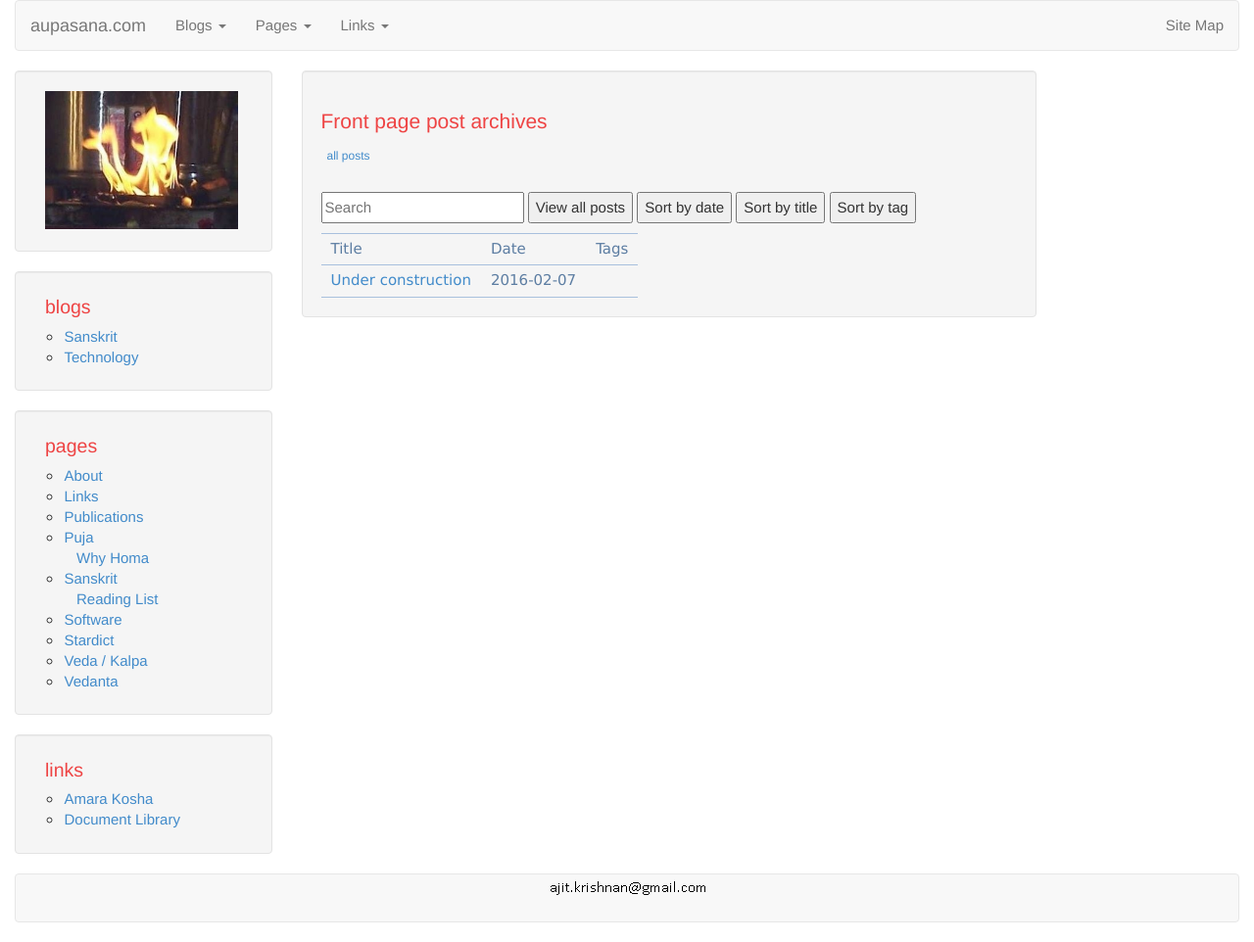
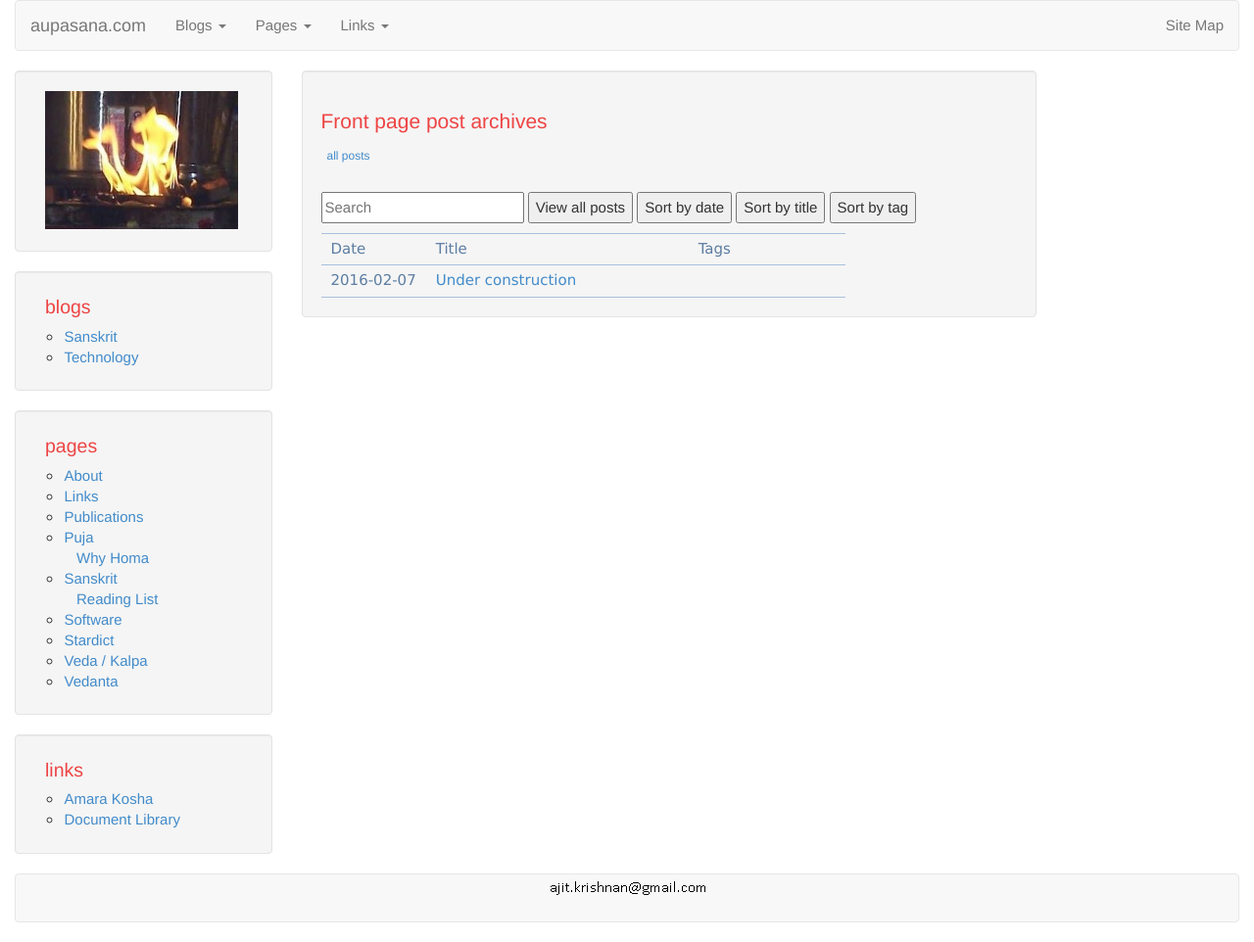
Before and after one commit to aupasana/aupasana.github.io, a Jekyll site: the page built from blog/front_archive.html, in a window 1280 px wide. Shown: the whole page at 98% size. Built offline with Jekyll 4.4.1, drawn with Linux system fonts in a browser that asks for light colours.

Commit message:
blog-archive.html: show all posts, and show date before title

```diff
--- a/_layouts/blog-archive.html
+++ b/_layouts/blog-archive.html
@@ -29,27 +29,27 @@ layout: well
   <button onclick="searcharchives('');">View all posts</button>
   <button class="sort" data-sort="date">Sort by date</button>
   <button class="sort" data-sort="title">Sort by title</button>
-  <button class="sort" data-sort="tags">Sort by tag</button>
+  <button class="sort" data-sort="tag">Sort by tag</button>
   <p/>
 
   <table class="table-archive">
     <thead>
       <tr>
-        <td>Title</td>
-        <td>Date</td>
-        <td>Tags</td>
+        <td width="20%">Date</td>
+        <td width="50%">Title</td>
+        <td width="30%">Tags</td>
       </tr>
     </thead>
     <tbody class="list">
     {% for post in site.categories[page.blog] %}
       <tr>
+        <td class="date">
+          {{ post.date | date: "%Y-%m-%d" }}
+        </td>
         <td>
           <a href="{{site.baseurl}}{{ post.url }}">
             <span class="title">{{ post.title }}</span>
           </a>
-        </td>
-        <td class="date">
-          {{ post.date | date: "%Y-%m-%d" }}
         </td>
         <td>
           {% for t in post.tags %}
```
Also changed, not shown: other parts of _layouts/blog-archive.html (+2 -1 lines).
